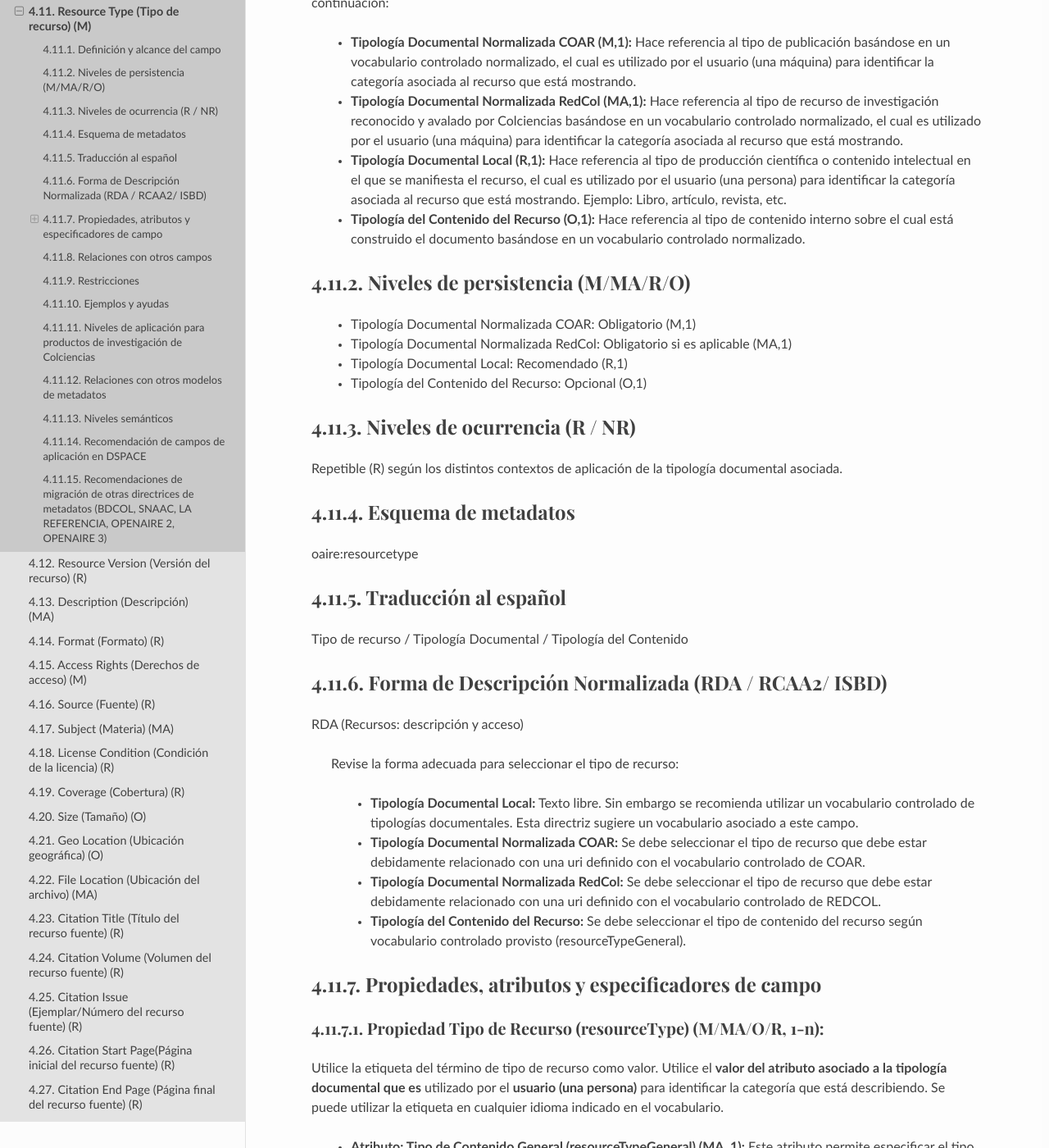
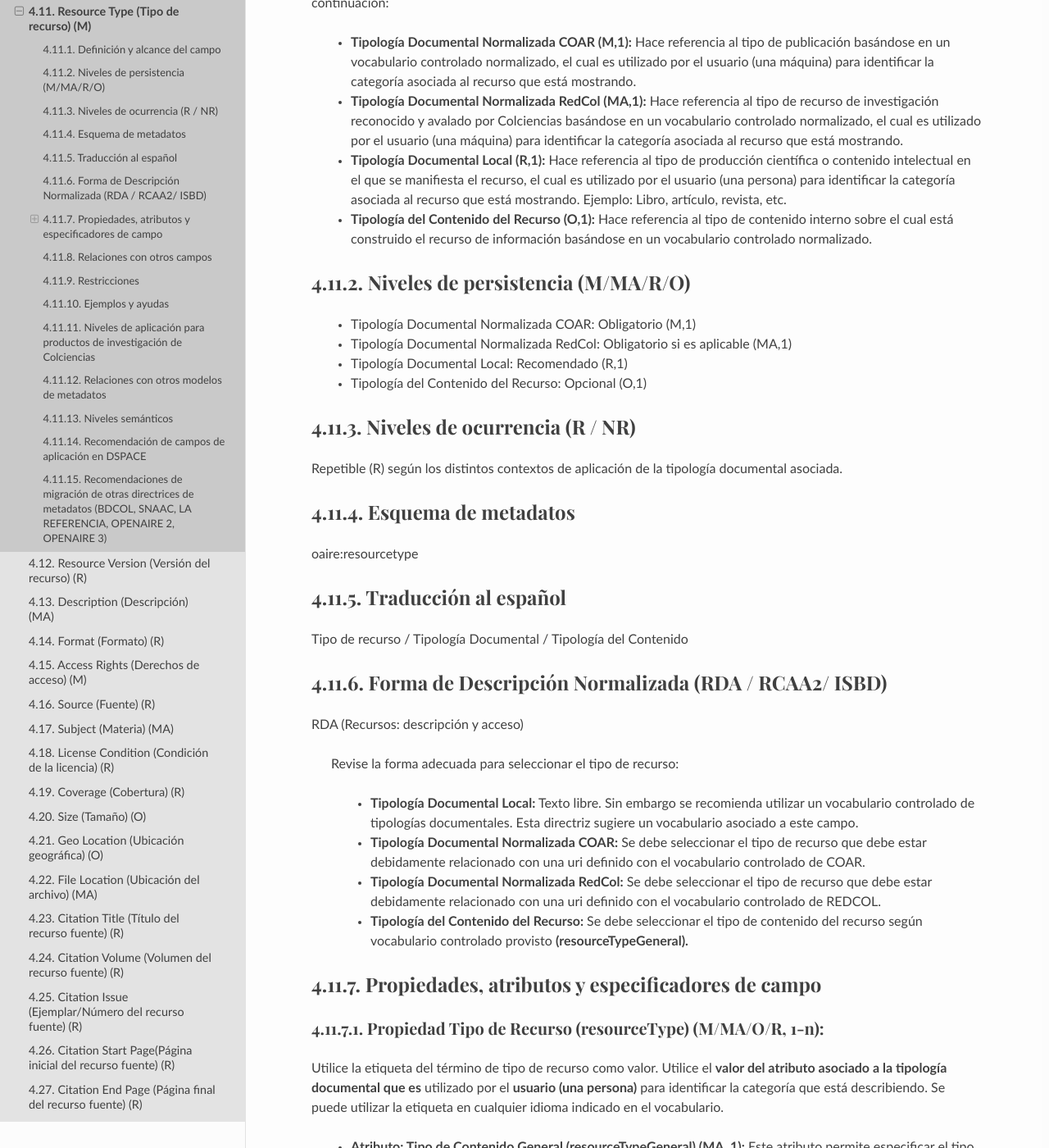
Before and after one commit to rcic/openaire4, a Sphinx documentation site: the page built from docs/field_publicationtype.rst, in a window 1280 px wide and 1400 px high, scrolled down 286 px. Shown: the whole window at 82% size. Built offline with Sphinx 7.4.7 and the Read the Docs theme 2.0.0, drawn with Linux system fonts in a browser that asks for light colours; some web fonts are replaced; a script that is not in the unit is left out; some of the changed text lies outside the part shown.

Commit message:
correcion tablas

```diff
--- a/docs/field_publicationtype.rst
+++ b/docs/field_publicationtype.rst
@@ -16,7 +16,7 @@
 
 	- **Tipología Documental Local (R,1):** Hace referencia al tipo de producción científica o contenido intelectual en el que se manifiesta el recurso, el cual es utilizado por el usuario (una persona) para identificar la categoría asociada al recurso que está mostrando.  Ejemplo: Libro, artículo, revista, etc.
 
-	- **Tipología del Contenido del Recurso (O,1):** Hace referencia al tipo de contenido interno sobre el cual está construido el documento basándose en un vocabulario controlado normalizado.
+	- **Tipología del Contenido del Recurso (O,1):** Hace referencia al tipo de contenido interno sobre el cual está construido el recurso de información basándose en un vocabulario controlado normalizado.
 
 Niveles de persistencia (M/MA/R/O)
 ------------------------------------
@@ -48,7 +48,7 @@
 		- **Tipología Documental Local:** Texto libre. Sin embargo se recomienda utilizar un vocabulario controlado de tipologías documentales. Esta directriz sugiere un vocabulario asociado a este campo.
 		- **Tipología Documental Normalizada COAR:** Se debe seleccionar el tipo de recurso que debe estar debidamente relacionado con una uri definido con el vocabulario controlado de COAR.
 		- **Tipología Documental Normalizada RedCol:** Se debe seleccionar el tipo de recurso que debe estar debidamente relacionado con una uri definido con el vocabulario controlado de REDCOL.
-		- **Tipología del Contenido del Recurso:** Se debe seleccionar el tipo de contenido del recurso según vocabulario controlado provisto (resourceTypeGeneral).
+		- **Tipología del Contenido del Recurso:** Se debe seleccionar el tipo de contenido del recurso según vocabulario controlado provisto **(resourceTypeGeneral).**
 
 Propiedades, atributos y especificadores de campo
 -------------------------------------------------
--- a/docs/field_relatedidentifier.rst
+++ b/docs/field_relatedidentifier.rst
@@ -516,13 +516,13 @@
 | Vocabulario controlado OpenAire/RedCol | Campo Elemento DSPACE | Calificadores | Nota de alcance                                       |
 +========================================+=======================+===============+=======================================================+
 | instname                               | dc.identifier         | instname      | Utilice el prefijo: instname:                         |
-|                                        |                       |               | instname:Universidad Nacional de Colombia             |
+|                                        |                       |               | - instname:Universidad Nacional de Colombia           |
 +----------------------------------------+-----------------------+---------------+-------------------------------------------------------+
 | reponame                               | dc.identifier         | reponame      | Utilice el prefijo: reponame:                         |
-|                                        |                       |               | reponame:BDigital                                     |
+|                                        |                       |               | - reponame:BDigital                                   |
 +----------------------------------------+-----------------------+---------------+-------------------------------------------------------+
 | repourl                                | dc.identifier         | repourl       | Utilice el prefijo: repourl:                          |
-|                                        |                       |               | repourl: http://www.bdigital.unal.edu.co/             |
+|                                        |                       |               | - repourl: http://www.bdigital.unal.edu.co/           |
 +----------------------------------------+-----------------------+---------------+-------------------------------------------------------+
 
 
```
Also changed, not shown: other parts of docs/field_publicationtype.rst (+15 -15 lines).
